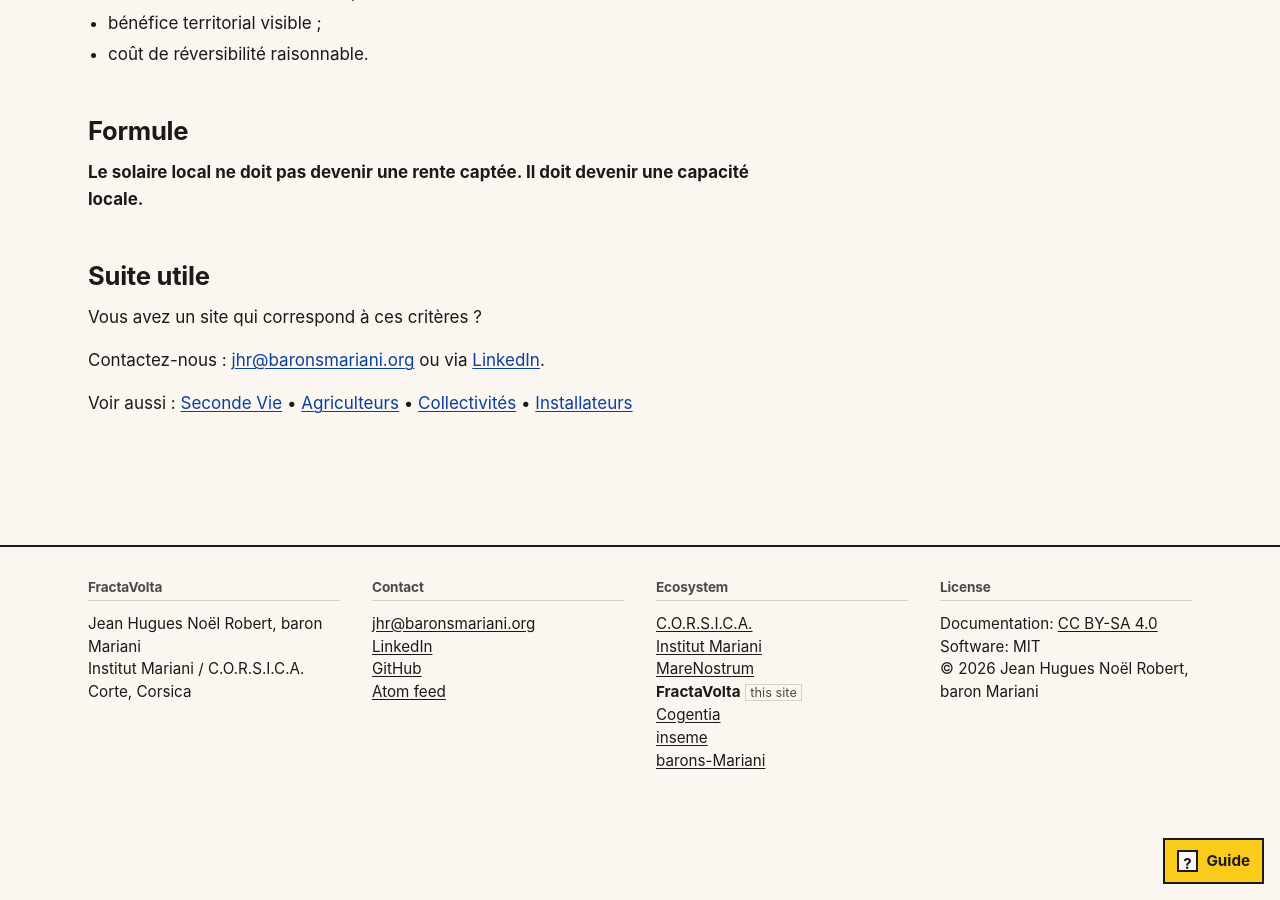
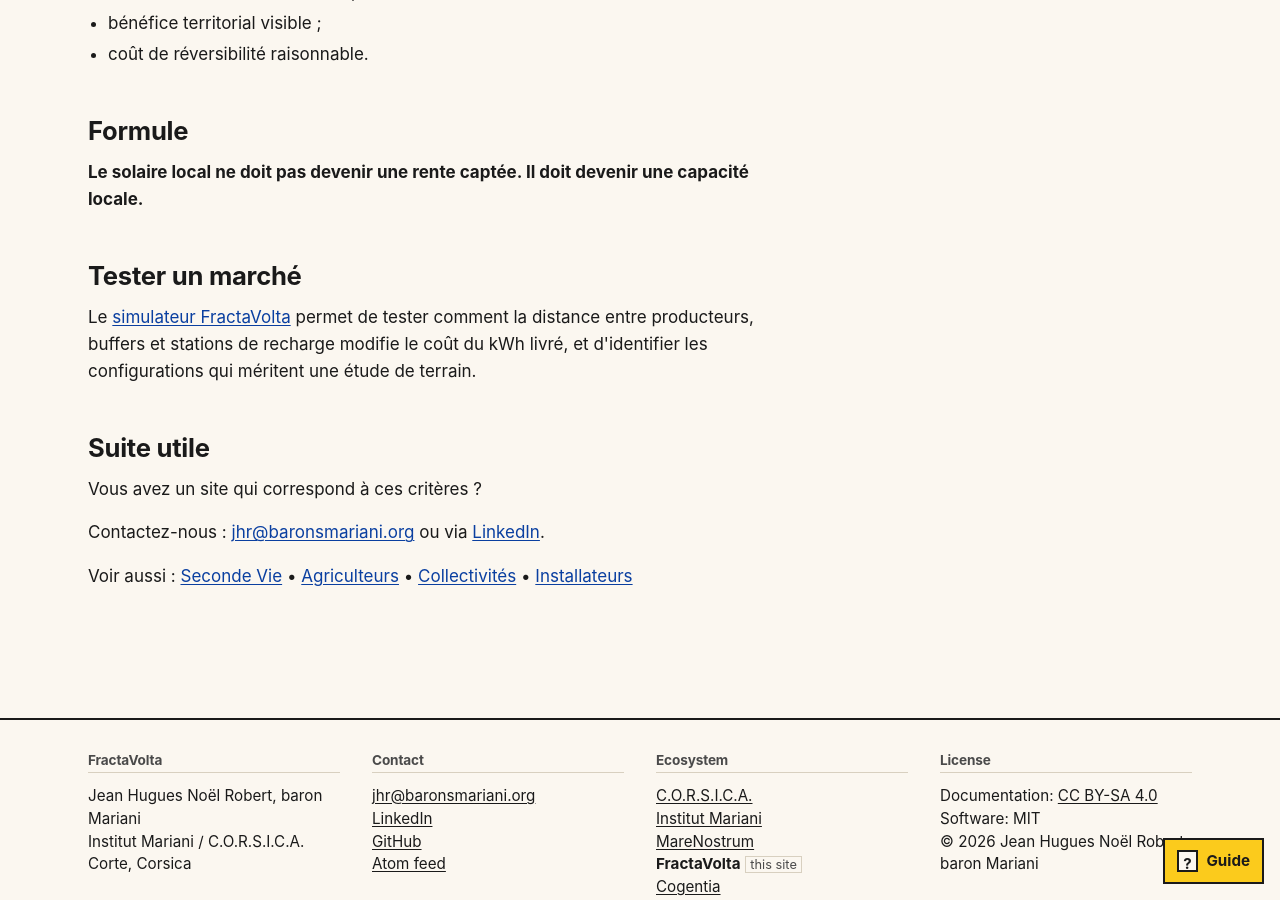
Before and after one commit to JeanHuguesRobert/FractaVolta, a Jekyll site: the page built from docs/fr/marches.md, in a window 1280 px wide and 900 px high, scrolled down 2555 px. Built offline with Jekyll 4.4.1, drawn with Linux system fonts in a browser that asks for light colours; nearby versions of some CDN libraries.

Commit message:
Link public site to energy buffer simulator

```diff
--- a/docs/fr/marches.md
+++ b/docs/fr/marches.md
@@ -82,6 +82,10 @@ Un bon site pilote réunit plusieurs critères :
 
 **Le solaire local ne doit pas devenir une rente captée. Il doit devenir une capacité locale.**
 
+## Tester un marché
+
+Le [simulateur FractaVolta](./simulateur) permet de tester comment la distance entre producteurs, buffers et stations de recharge modifie le coût du kWh livré, et d'identifier les configurations qui méritent une étude de terrain.
+
 ## Suite utile
 
 Vous avez un site qui correspond à ces critères ?
```
